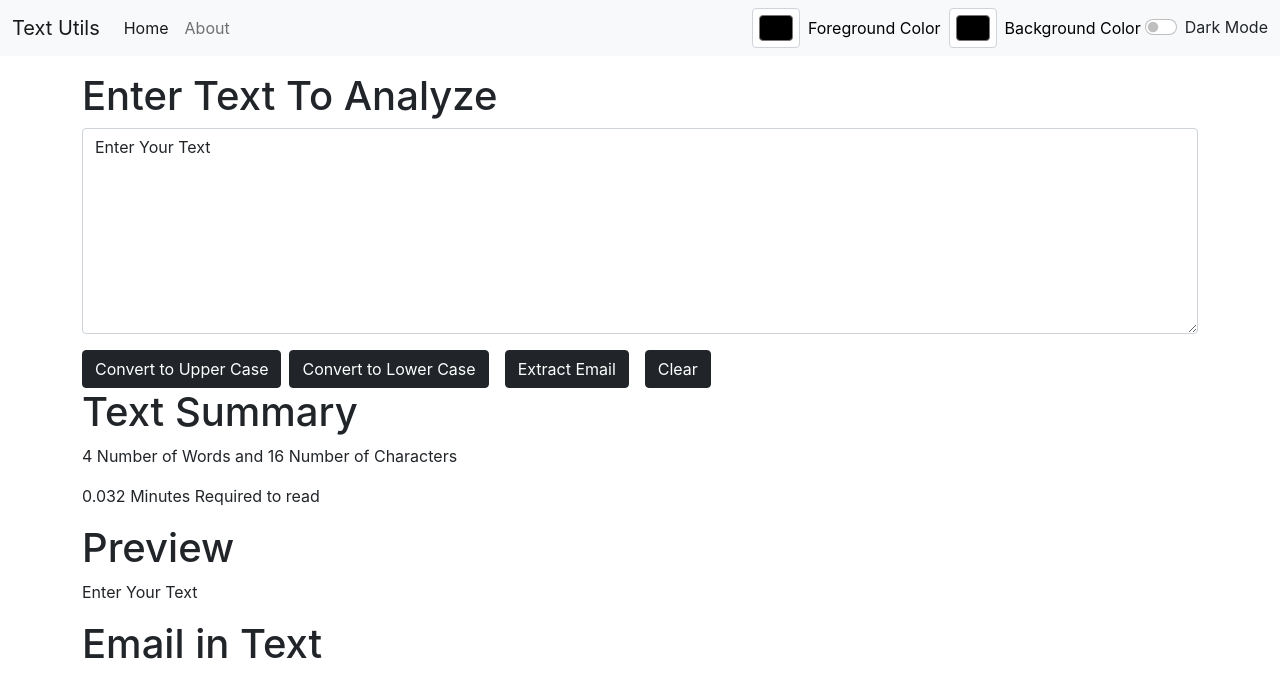
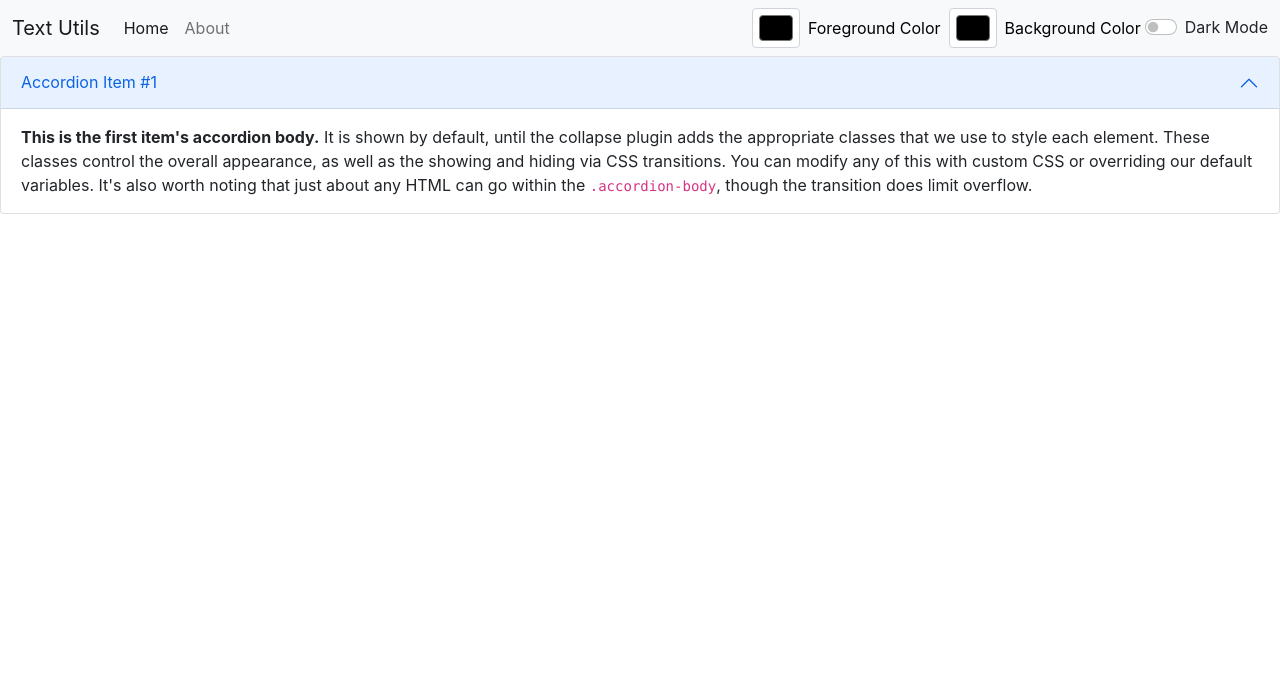
Before and after one commit to TahaTechie/textutils, a React (Create React App) app: page /about in a window 1280 px wide. Shown: the top 698 px of the page. Built offline with nearby package versions, Linux system fonts and the light colour scheme.

Commit message:
react router install and use

```diff
--- a/package.json
+++ b/package.json
@@ -8,6 +8,7 @@
     "@testing-library/user-event": "^13.5.0",
     "react": "^18.0.0",
     "react-dom": "^18.0.0",
+    "react-router-dom": "^5.2.0",
     "react-scripts": "5.0.0",
     "web-vitals": "^2.1.4"
   },
--- a/src/App.js
+++ b/src/App.js
@@ -1,50 +1,62 @@
+import React from "react";
 import Navbar from './components/Navbar';
 import Textform from './components/Textform';
 import Alert from './components/Alert';
+import About from './components/About';
+import { useState } from 'react';
 
-import React ,{useState} from 'react';
+import {
+  BrowserRouter as Router,
+  Switch,
+  Route
+} from "react-router-dom";
+
+
 
 function App() {
   const [mode, setmode] = useState("light");
   const [alert, setAlert] = useState(null);
-  const changeMode = ()=>{
-    if(mode === "light"){
+  const changeMode = () => {
+    if (mode === "light") {
       setmode("dark");
       let c1 = document.getElementById("colorPicker1");
       let c2 = document.getElementById("colorPicker2");
-      document.body.style.backgroundColor = c2.value;
-      document.body.style.color = c1.value;
-      showAlert("Dark Mode Enabled","light");
+      document.body.style.backgroundColor = "dark";
+      document.body.style.color = "white";
+      showAlert("Dark Mode Enabled", "light");
       window.alert("You can also select color for background and foreground");
-      setTimeout(() => {
-        document.title = "TextUtils-Home"
-      }, 2000);
-      setTimeout(() => {
-        document.title = "install TextUtils free"
-      }, 1500);
     }
-    else{
+    else {
       setmode("light");
       document.body.style.backgroundColor = "white";
       document.body.style.color = "black";
-      showAlert("Light Mode Enabled","dark");
+      showAlert("Light Mode Enabled", "dark");
     }
   }
 
-  const showAlert =(message,type)=>{
+  const showAlert = (message, type) => {
     setAlert({
       message: message,
-      type:type
+      type: type
     })
-    setTimeout(()=>{
+    setTimeout(() => {
       setAlert(null);
-    },1500);
+    }, 1500);
   }
   return (
     <>
-      <Navbar title="Text Utils" mode={mode} changeMode={changeMode}/>
-      <Alert alert={alert}/>
-      <Textform heading="Enter Text To Analyze" mode={mode} changeMode={changeMode} showAlert={showAlert}/>
+      <Router>
+        <Navbar title="Text Utils" mode={mode} changeMode={changeMode} />
+        <Alert alert={alert} />
+        <Switch>
+          <Route path="/about">
+            <About />
+          </Route>
+          <Route path="/">
+            <Textform heading="Enter Text To Analyze" mode={mode} changeMode={changeMode} showAlert={showAlert} />
+          </Route>
+        </Switch>
+      </Router>
     </>
   );
 }
--- /dev/null
+++ b/src/components/About.jsx
@@ -0,0 +1,20 @@
+import React from 'react'
+
+export default function About() {
+    return (
+        <div class="accordion" id="accordionExample">
+            <div class="accordion-item">
+                <h2 class="accordion-header" id="headingOne">
+                    <button class="accordion-button" type="button" data-bs-toggle="collapse" data-bs-target="#collapseOne" aria-expanded="true" aria-controls="collapseOne">
+                        Accordion Item #1
+                    </button>
+                </h2>
+                <div id="collapseOne" class="accordion-collapse collapse show" aria-labelledby="headingOne" data-bs-parent="#accordionExample">
+                    <div class="accordion-body">
+                        <strong>This is the first item's accordion body.</strong> It is shown by default, until the collapse plugin adds the appropriate classes that we use to style each element. These classes control the overall appearance, as well as the showing and hiding via CSS transitions. You can modify any of this with custom CSS or overriding our default variables. It's also worth noting that just about any HTML can go within the <code>.accordion-body</code>, though the transition does limit overflow.
+                    </div>
+                </div>
+            </div>
+        </div>
+    )
+}
--- a/src/components/Navbar.jsx
+++ b/src/components/Navbar.jsx
@@ -1,22 +1,23 @@
 import React from 'react';
 import PropTypes from 'prop-types';
+import {Link} from "react-router-dom";
 
 export default function Navbar(props) {
 
     return (
         <nav className={`navbar navbar-expand-lg navbar-${props.mode === "dark" ? "dark" : "light"} bg-${props.mode === "dark" ? "dark" : "light"}`}>
             <div className="container-fluid">
-                <a className="navbar-brand" href="/">{props.title}</a>
+                <Link className="navbar-brand" to="/">{props.title}</Link>
                 <button className="navbar-toggler" type="button" data-bs-toggle="collapse" data-bs-target="#navbarSupportedContent" aria-controls="navbarSupportedContent" aria-expanded="false" aria-label="Toggle navigation">
                     <span className="navbar-toggler-icon"></span>
                 </button>
                 <div className="collapse navbar-collapse" id="navbarSupportedContent">
                     <ul className="navbar-nav me-auto mb-2 mb-lg-0">
                         <li className="nav-item">
-                            <a className="nav-link active" aria-current="page" href="/">Home</a>
+                            <Link className="nav-link active" aria-current="page" to="/">Home</Link>
                         </li>
                         <li className="nav-item">
-                            <a className="nav-link" href="/">About</a>
+                            <Link className="nav-link" to="/about">About</Link>
                         </li>
                     </ul>
                     <input type="color" className="form-control form-control-color mx-1" id="colorPicker1"></input>
```
Also changed, not shown: 1 other file (tests, documents, lock files or other folders).
